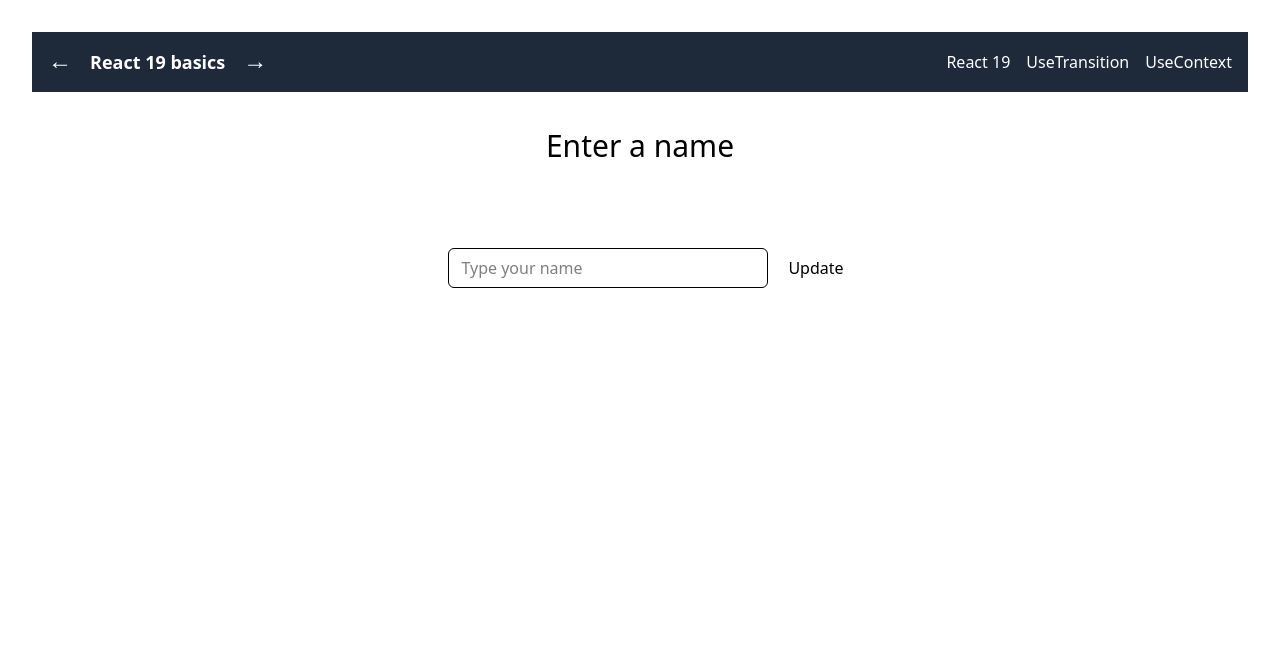
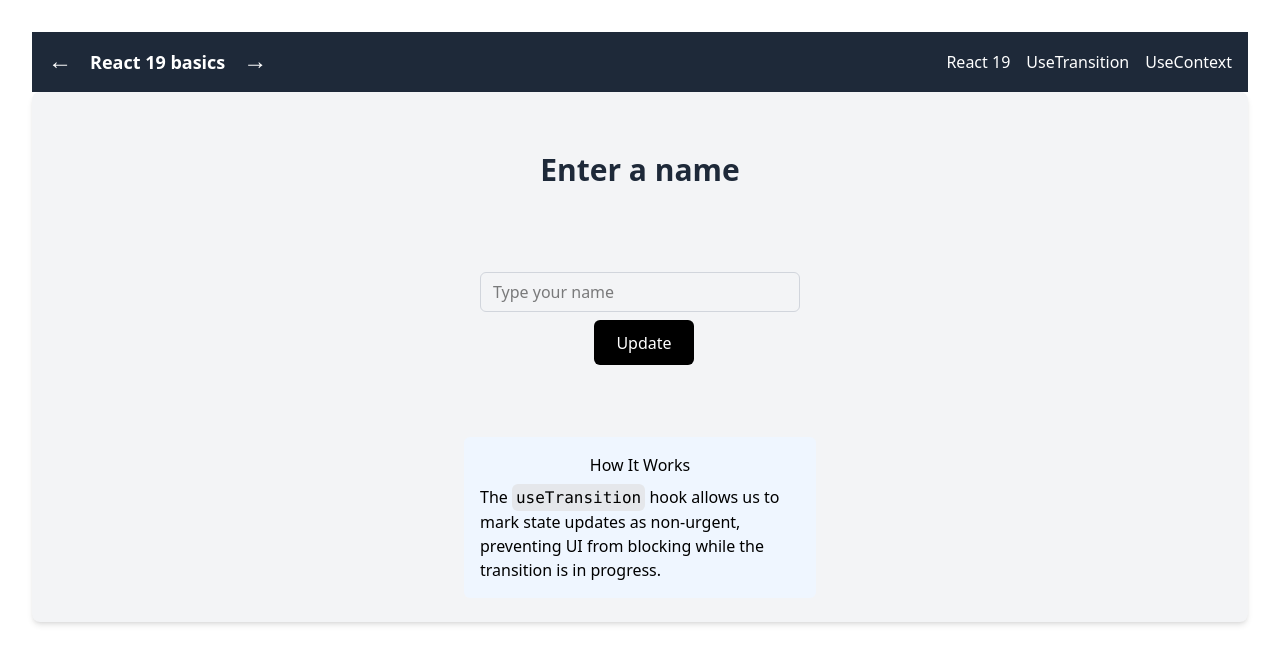
Before and after one commit to Sarmad426/react-19, a React (Vite) app: page /hooks/useTransition/form in a window 1280 px wide. Shown: the top 664 px of the page. Built offline with nearby package versions, Linux system fonts and the light colour scheme.

Commit message:
Enhance UseTransitionForm component with improved styling and user guidance

```diff
--- a/src/components/react19-concepts/useTransitionForm.tsx
+++ b/src/components/react19-concepts/useTransitionForm.tsx
@@ -28,19 +28,33 @@ export function UseTransitionForm() {
   };
 
   return (
-    <div className="flex flex-col items-center gap-12">
-      <h2 className="text-3xl my-5 py-4">{userName || "Enter a name"}</h2>
-      <div>
+    <div className="flex flex-col items-center gap-12 p-6 bg-gray-100 rounded-lg shadow-md">
+      <h2 className="text-3xl font-semibold my-5 py-4 text-gray-800">
+        {userName || "Enter a name"}
+      </h2>
+      <div className="flex flex-col items-center">
         <input
           value={name}
           onChange={(event) => setName(event.target.value)}
           placeholder="Type your name"
-          className="border p-3 h-[40px] w-[20rem] rounded-md mx-3"
+          className="border border-gray-300 p-3 h-[40px] w-[20rem] rounded-md mx-3 focus:outline-none focus:ring-2 focus:ring-blue-400"
         />
-        <button onClick={handleSubmit} disabled={isPending} className="ml-2">
+        <button
+          onClick={handleSubmit}
+          disabled={isPending}
+          className="ml-2 link-styles disabled:opacity-50 disabled:cursor-not-allowed"
+        >
           {isPending ? "Updating..." : "Update"}
         </button>
-        {error && <p className="text-red-500 my-2 md:-ml-60">{error}</p>}
+        {error && <p className="text-red-500 my-2">{error}</p>}
+      </div>
+      <div className="bg-blue-50 p-4 rounded-md w-[22rem] mt-4">
+        <h3 className="font-medium mb-2">How It Works</h3>
+        <p className="text-start">
+          The <code className="bg-gray-200 p-1 rounded-md">useTransition</code>{" "}
+          hook allows us to mark state updates as non-urgent, preventing UI from
+          blocking while the transition is in progress.
+        </p>
       </div>
     </div>
   );
```
